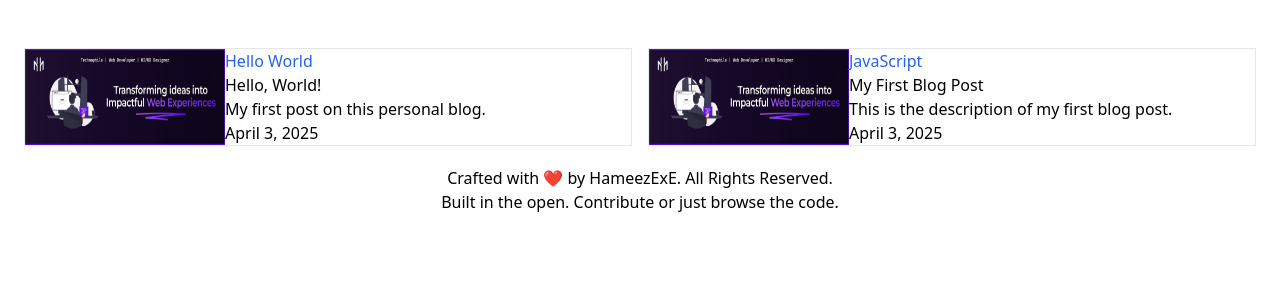
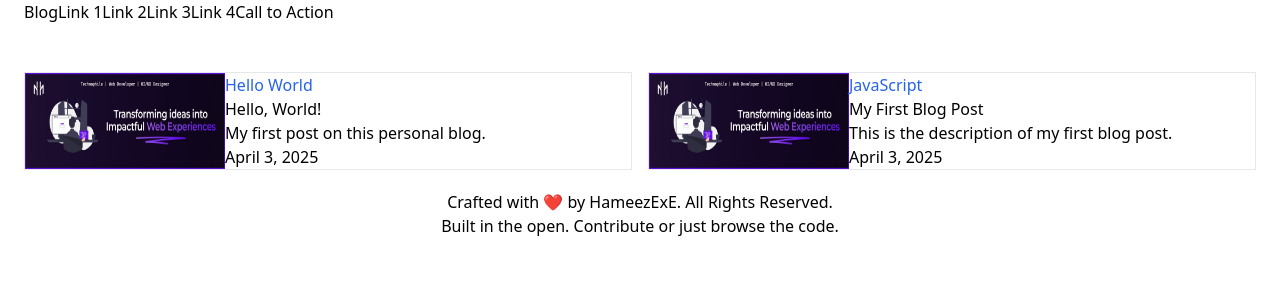
Before and after one commit to HameezExE/md-blog, a Next.js app: page / in a window 1280 px wide. Shown: the top 300 px of the page. Built offline with nearby package versions, Linux system fonts and the light colour scheme.

Commit message:
Added header & footer to the layout

```diff
--- a/src/app/layout.tsx
+++ b/src/app/layout.tsx
@@ -1,6 +1,9 @@
 import type { Metadata } from "next";
 import { Inter, Montserrat } from "next/font/google";
 import "./globals.css";
+
+import Footer from "@/components/Footer";
+import Header from "@/components/Header";
 
 const inter = Inter({
   subsets: ["latin"],
@@ -33,7 +36,9 @@ export default function RootLayout({
       <body
         className={`${inter.variable} ${montserrat.variable} antialiased mx-auto max-w-screen-xl px-4 sm:px-6 lg:px-6 xl:px-6`}
       >
+        <Header />
         {children}
+        <Footer />
       </body>
     </html>
   );
--- a/src/app/page.tsx
+++ b/src/app/page.tsx
@@ -1,6 +1,5 @@
 import { getAllPosts } from "@/lib/posts";
 import PostCard from "@/components/PostCard";
-import Footer from "@/components/Footer";
 
 export default async function Blog() {
   const posts = await getAllPosts();
@@ -20,7 +19,6 @@ export default async function Blog() {
           />
         ))}
       </section>
-      <Footer />
     </>
   );
 }
--- /dev/null
+++ b/src/components/Header.tsx
@@ -0,0 +1,18 @@
+import Link from "next/link";
+
+export default function Header() {
+  return (
+    <header className="flex">
+      <h1>Blog</h1>
+      <nav>
+        <ul className="flex">
+          <li>Link 1</li>
+          <li>Link 2</li>
+          <li>Link 3</li>
+          <li>Link 4</li>
+        </ul>
+      </nav>
+      <button>Call to Action</button>
+    </header>
+  );
+}
```
